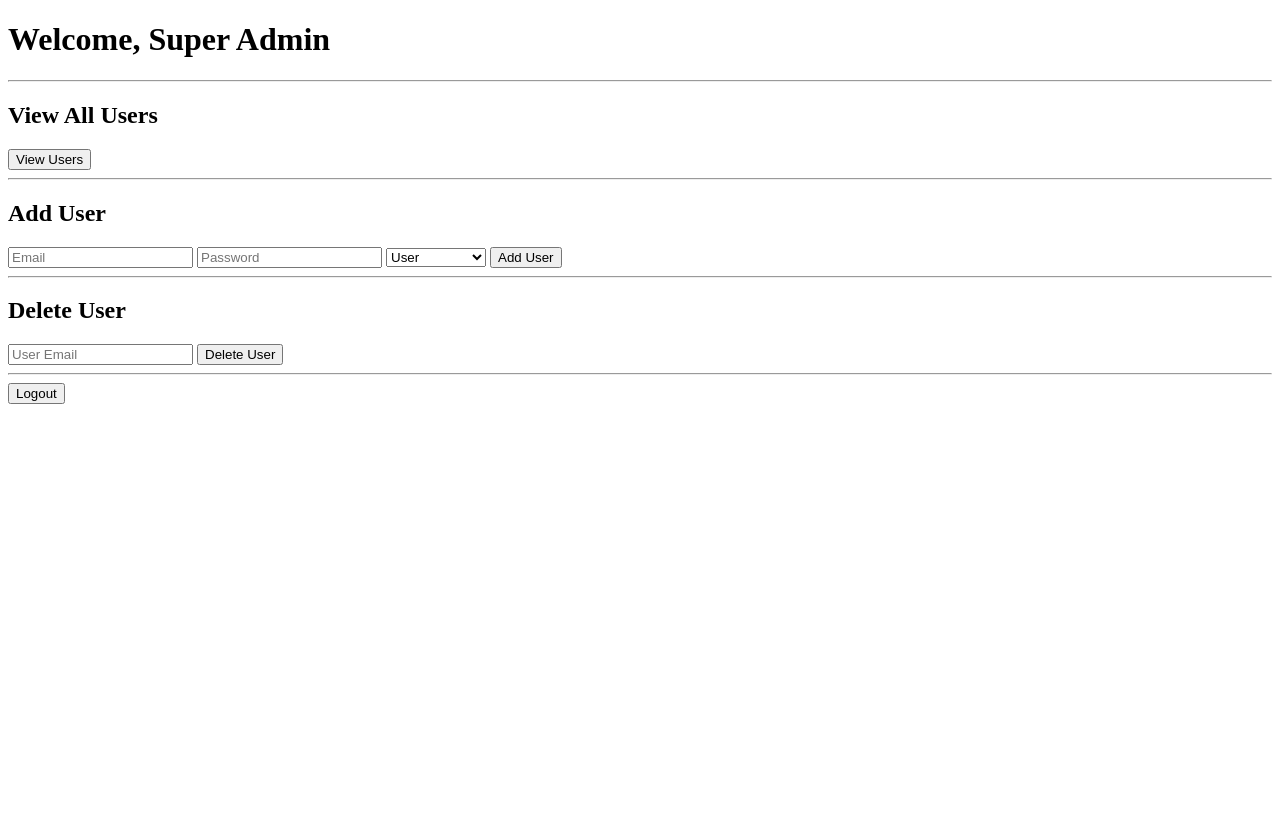
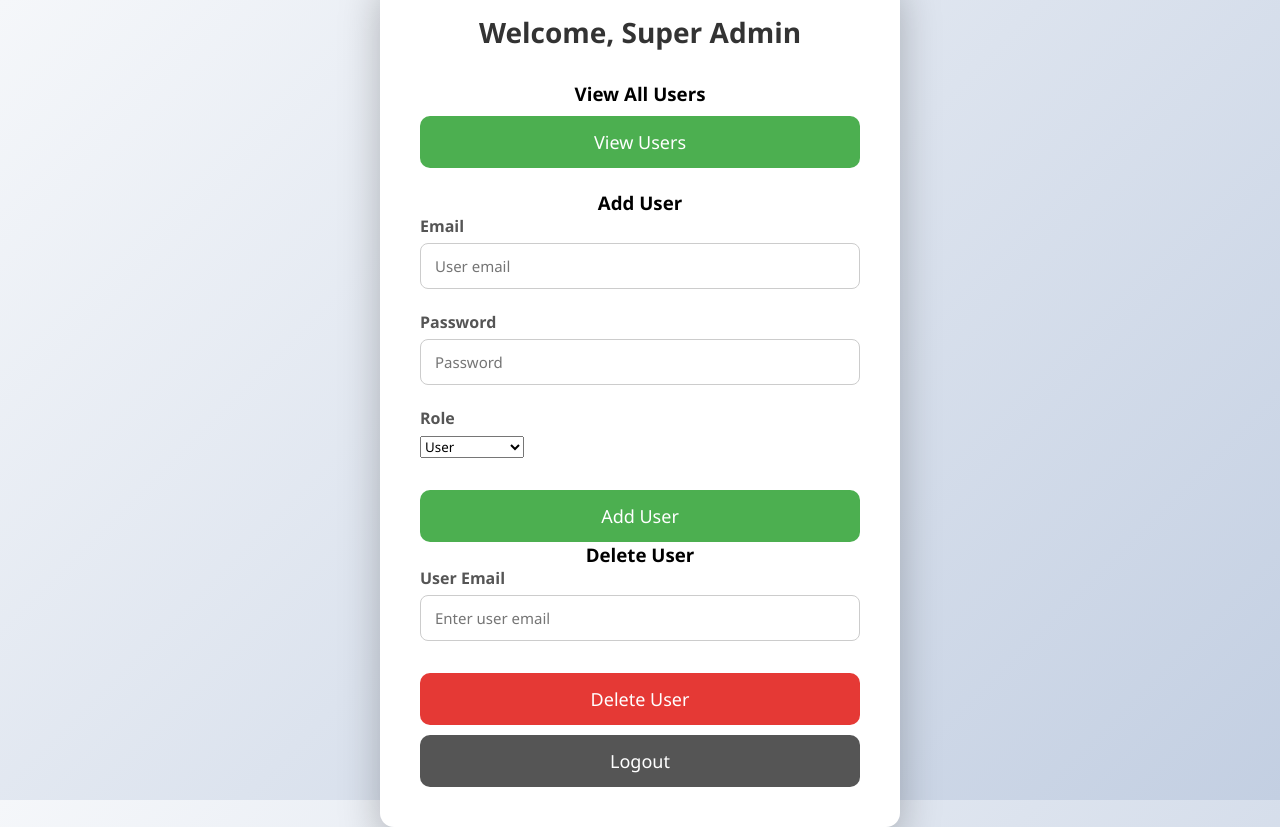
Before and after one commit to annieouseph2808/UserManagementSystem, a Django app: template UserManagementSystem/user_system/user_app/templates/admin.html in a window 1280 px wide. Before the commit the page ends 404 px from the top, so only its background shows below. Run offline with Django 5.2, Linux system fonts and the light colour scheme; the template is opened without the code that fills it, so the values that code supplies are empty.

Commit message:
added role base api template

```diff
--- a/UserManagementSystem/user_system/user_app/static/user_app/styling.css
+++ b/UserManagementSystem/user_system/user_app/static/user_app/styling.css
@@ -101,3 +101,29 @@ h1 {
     background-color: #43a047;
     box-shadow: 0 8px 20px rgba(0, 0, 0, 0.25);
 }
+.messages {
+    margin-bottom: 15px;
+}
+
+.message {
+    padding: 10px;
+    border-radius: 4px;
+    font-size: 14px;
+}
+
+.message.error {
+    background-color: #ffe5e5;
+    color: #b30000;
+    border: 1px solid #ffb3b3;
+}
+.show-password {
+    display: flex !important;
+    align-items: center;
+    gap: 6px;
+    margin-top: 6px;
+}
+
+.show-password span,
+.show-password input {
+    display: inline-flex !important;
+}
--- a/UserManagementSystem/user_system/user_app/templates/admin.html
+++ b/UserManagementSystem/user_system/user_app/templates/admin.html
@@ -1,50 +1,72 @@
+{% load static %}
 <!DOCTYPE html>
 <html>
 <head>
     <title>Super Admin Dashboard</title>
+    <link rel="stylesheet" href="{% static 'user_app/styling.css' %}">
 </head>
 <body>
-    <h1>Welcome, Super Admin</h1>
 
-    <hr>
+<div class="login-container" style="width: 520px;">
+    <h2>Welcome, Super Admin</h2>
 
     <!-- View Users -->
-    <h2>View All Users</h2>
+    <div class="section">
+        <h3>View All Users</h3>
         <a href="{% url 'view_users' %}">
-        <button>View Users</button>
+            <button class="login-btn">View Users</button>
         </a>
-
-    <hr>
-
+    </div>
+    <br>
     <!-- Add User -->
-    <h2>Add User</h2>
+    <div class="section">
+        <h3>Add User</h3>
         <form method="POST" action="{% url 'add_user' %}">
             {% csrf_token %}
-        <input type="email" name="email" placeholder="Email" required>
+
+            <div class="form-group">
+                <label>Email</label>
+                <input type="email" name="email" placeholder="User email" required>
+            </div>
+
+            <div class="form-group">
+                <label>Password</label>
                 <input type="password" name="password" placeholder="Password" required>
+            </div>
 
-        <select name="role">
+            <div class="form-group">
+                <label>Role</label>
+                <select name="role" class="select-box">
                     <option value="user">User</option>
                     <option value="superadmin">Super Admin</option>
                 </select>
+            </div>
 
-        <button type="submit">Add User</button>
+            <button type="submit" class="login-btn">Add User</button>
         </form>
-
-    <hr>
+    </div>
 
     <!-- Delete User -->
-    <h2>Delete User</h2>
-    <form method="POST" action="{% url 'delete_user' %}">
+    <div class="section">
+        <h3>Delete User</h3>
+        <form method="POST" action="{% url 'remove_user' %}">
             {% csrf_token %}
-        <input type="email" name="email" placeholder="User Email" required>
-        <button type="submit">Delete User</button>
+            <div class="form-group">
+                <label>User Email</label>
+                <input type="email" name="email" placeholder="Enter user email" required>
+            </div>
+            <button type="submit" class="login-btn" style="background:#e53935;">
+                Delete User
+            </button>
         </form>
-
-    <hr>
+    </div>
 
     <a href="{% url 'logout' %}">
-        <button>Logout</button>
+        <button class="login-btn" style="background:#555;">
+            Logout
+        </button>
     </a>
+</div>
+
 </body>
 </html>
--- a/UserManagementSystem/user_system/user_system/settings.py
+++ b/UserManagementSystem/user_system/user_system/settings.py
@@ -39,6 +39,7 @@ INSTALLED_APPS = [
     'django.contrib.sessions',
     'django.contrib.messages',
     'django.contrib.staticfiles',
+
 ]
 
 MIDDLEWARE = [
--- a/UserManagementSystem/user_system/user_system/urls.py
+++ b/UserManagementSystem/user_system/user_system/urls.py
@@ -19,9 +19,16 @@ from django.urls import path
 from . import views
 
 urlpatterns = [
-    path('admin/', admin.site.urls),
     path('accesslogin/',views.accesslogin),
     path('login/',views.login,name="login"),
+    #Dashboards
     path('adminscreen/', views.adminscreen, name="adminscreen"),
     path('userscreen/', views.userscreen, name="userscreen"),
+    path('users/', views.view_users, name="view_users"),
+    path('user/details/', views.user_details, name="user_details"),
+    path('user/add/', views.add_user, name="add_user"),
+    path('user/remove/', views.remove_user, name="remove_user"),
+    path('logout/',views.logout, name="logout"),
+    path('set-role/', views.set_role, name='set_role'),
+
 ]
```
Also changed, not shown: UserManagementSystem/user_system/user_app/templates/accesslogin.html (+16 -6 lines), UserManagementSystem/user_system/user_app/templates/login.html (+20 -1 lines), UserManagementSystem/user_system/user_app/templates/user_detail.html (added, +7 -0 lines), UserManagementSystem/user_system/user_app/templates/users_list.html (added, +11 -0 lines), UserManagementSystem/user_system/user_system/views.py (+37 -7 lines). Lines whose indentation alone changed are shown as unchanged.
